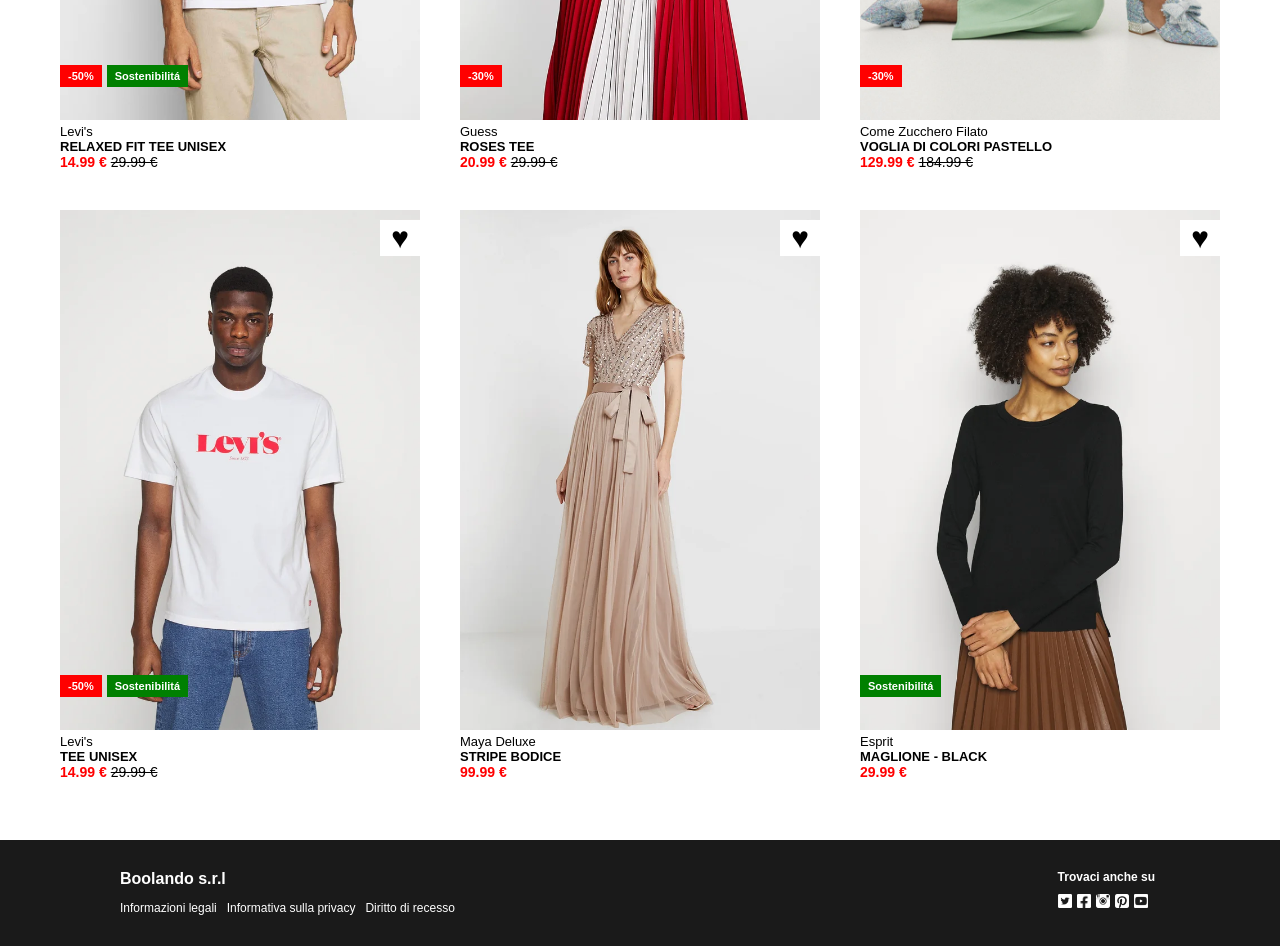
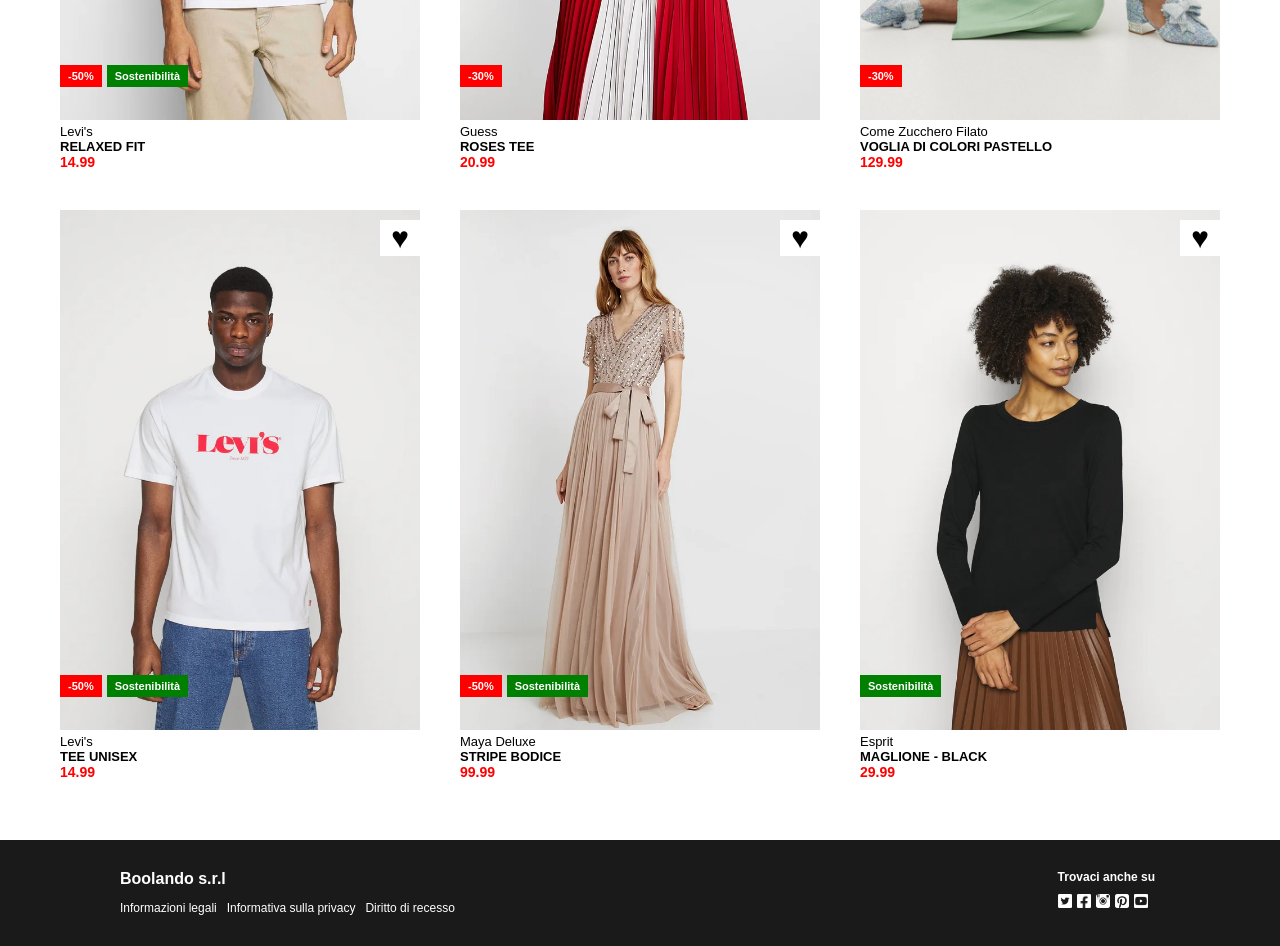
Before and after one commit to rinox3005/vite-boolando, a Vue app: page / in a window 1280 px wide. Shown: the part 520-1466 px from the top of the page. Built offline with nearby package versions, Linux system fonts and the light colour scheme.

Commit message:
[UPD] swapped my array od objects with db.json and populated cards with it

```diff
--- /dev/null
+++ b/src/assets/data/db.json
@@ -0,0 +1,106 @@
+{
+  "products": [
+    {
+      "id": 1,
+      "frontImage": "1.webp",
+      "backImage": "1b.webp",
+      "brand": "Levi's",
+      "name": "Relaxed Fit",
+      "price": 14.99,
+      "isInFavorites": true,
+      "badges": [
+        {
+          "type": "tag",
+          "value": "Sostenibilità"
+        },
+        {
+          "type": "discount",
+          "value": "-50%"
+        }
+      ]
+    },
+    {
+      "id": 2,
+      "frontImage": "2.webp",
+      "backImage": "2b.webp",
+      "brand": "Guess",
+      "name": "Roses Tee",
+      "price": 20.99,
+      "isInFavorites": true,
+      "badges": [
+        {
+          "type": "discount",
+          "value": "-30%"
+        }
+      ]
+    },
+    {
+      "id": 3,
+      "frontImage": "3.webp",
+      "backImage": "3b.webp",
+      "brand": "Come Zucchero Filato",
+      "name": "Voglia di colori pastello",
+      "price": 129.99,
+      "isInFavorites": false,
+      "badges": [
+        {
+          "type": "discount",
+          "value": "-30%"
+        }
+      ]
+    },
+    {
+      "id": 4,
+      "frontImage": "4.webp",
+      "backImage": "4b.webp",
+      "brand": "Levi's",
+      "name": "Tee Unisex",
+      "price": 14.99,
+      "isInFavorites": false,
+      "badges": [
+        {
+          "type": "tag",
+          "value": "Sostenibilità"
+        },
+        {
+          "type": "discount",
+          "value": "-50%"
+        }
+      ]
+    },
+    {
+      "id": 5,
+      "frontImage": "5.webp",
+      "backImage": "5b.webp",
+      "brand": "Maya Deluxe",
+      "name": "Stripe Bodice",
+      "price": 99.99,
+      "isInFavorites": true,
+      "badges": [
+        {
+          "type": "tag",
+          "value": "Sostenibilità"
+        },
+        {
+          "type": "discount",
+          "value": "-50%"
+        }
+      ]
+    },
+    {
+      "id": 6,
+      "frontImage": "6.webp",
+      "backImage": "6b.webp",
+      "brand": "Esprit",
+      "name": "Maglione - Black",
+      "price": 29.99,
+      "isInFavorites": true,
+      "badges": [
+        {
+          "type": "tag",
+          "value": "Sostenibilità"
+        }
+      ]
+    }
+  ]
+}
--- a/src/components/AppMain.vue
+++ b/src/components/AppMain.vue
@@ -1,71 +1,11 @@
 <script>
+import products from "/src/assets/data/db.json";
 import AppProductCard from "./AppProductCard.vue";
 export default {
   name: "AppMain",
   data() {
     return {
-      products: [
-        {
-          name: "relaxed fit tee unisex",
-          brand: "Levi's",
-          image: "/img/1.webp",
-          alternativeImg: "/img/1b.webp",
-          price: "14.99 €",
-          previousPrice: "29.99 €",
-          discount: "-50%",
-          eco: "Sostenibilitá",
-        },
-        {
-          name: "roses tee",
-          brand: "Guess",
-          image: "/img/2.webp",
-          alternativeImg: "/img/2b.webp",
-          price: "20.99 €",
-          previousPrice: "29.99 €",
-          discount: "-30%",
-          eco: "",
-        },
-        {
-          name: "voglia di colori pastello",
-          brand: "Come Zucchero Filato",
-          image: "/img/3.webp",
-          alternativeImg: "/img/3b.webp",
-          price: "129.99 €",
-          previousPrice: "184.99 €",
-          discount: "-30%",
-          eco: "",
-        },
-        {
-          name: "tee unisex",
-          brand: "Levi's",
-          image: "/img/4.webp",
-          alternativeImg: "/img/4b.webp",
-          price: "14.99 €",
-          previousPrice: "29.99 €",
-          discount: "-50%",
-          eco: "Sostenibilitá",
-        },
-        {
-          name: "stripe bodice",
-          brand: "Maya Deluxe",
-          image: "/img/5.webp",
-          alternativeImg: "/img/5b.webp",
-          price: "99.99 €",
-          previousPrice: "",
-          discount: "",
-          eco: "",
-        },
-        {
-          name: "maglione - black",
-          brand: "Esprit",
-          image: "/img/6.webp",
-          alternativeImg: "/img/6b.webp",
-          price: "29.99 €",
-          previousPrice: "",
-          discount: "",
-          eco: "Sostenibilitá",
-        },
-      ],
+      products,
     };
   },
   components: {
@@ -78,7 +18,7 @@ export default {
   <main>
     <div class="container">
       <div class="row">
-        <div class="col-33" v-for="product in products">
+        <div class="col-33" v-for="product in products.products">
           <AppProductCard :product="product" />
         </div>
       </div>
--- a/src/components/AppProductCard.vue
+++ b/src/components/AppProductCard.vue
@@ -12,16 +12,30 @@ export default {
 
 <template>
   <div class="content">
-    <img class="main-img" :src="product.image" :alt="product.name" />
-    <img class="hover-img" :src="product.alternativeImg" :alt="product.name" />
+    <img
+      class="main-img"
+      :src="`/img/${product.frontImage}`"
+      :alt="product.name"
+    />
+    <img
+      class="hover-img"
+      :src="`/img/${product.backImage}`"
+      :alt="product.name"
+    />
     <div class="heart">&hearts;</div>
     <div class="label">
-      <span class="discount bold" v-show="product.discount">{{
-        product.discount
-      }}</span>
-      <span class="sustainability bold" v-show="product.eco">{{
-        product.eco
-      }}</span>
+      <span
+        class="discount bold"
+        v-for="badge in product.badges"
+        v-show="badge.type === 'discount'"
+        >{{ badge.value }}</span
+      >
+      <span
+        class="sustainability bold"
+        v-for="badge in product.badges"
+        v-show="badge.type === 'tag'"
+        >{{ badge.value }}</span
+      >
     </div>
   </div>
   <div class="brand">{{ product.brand }}</div>
```
